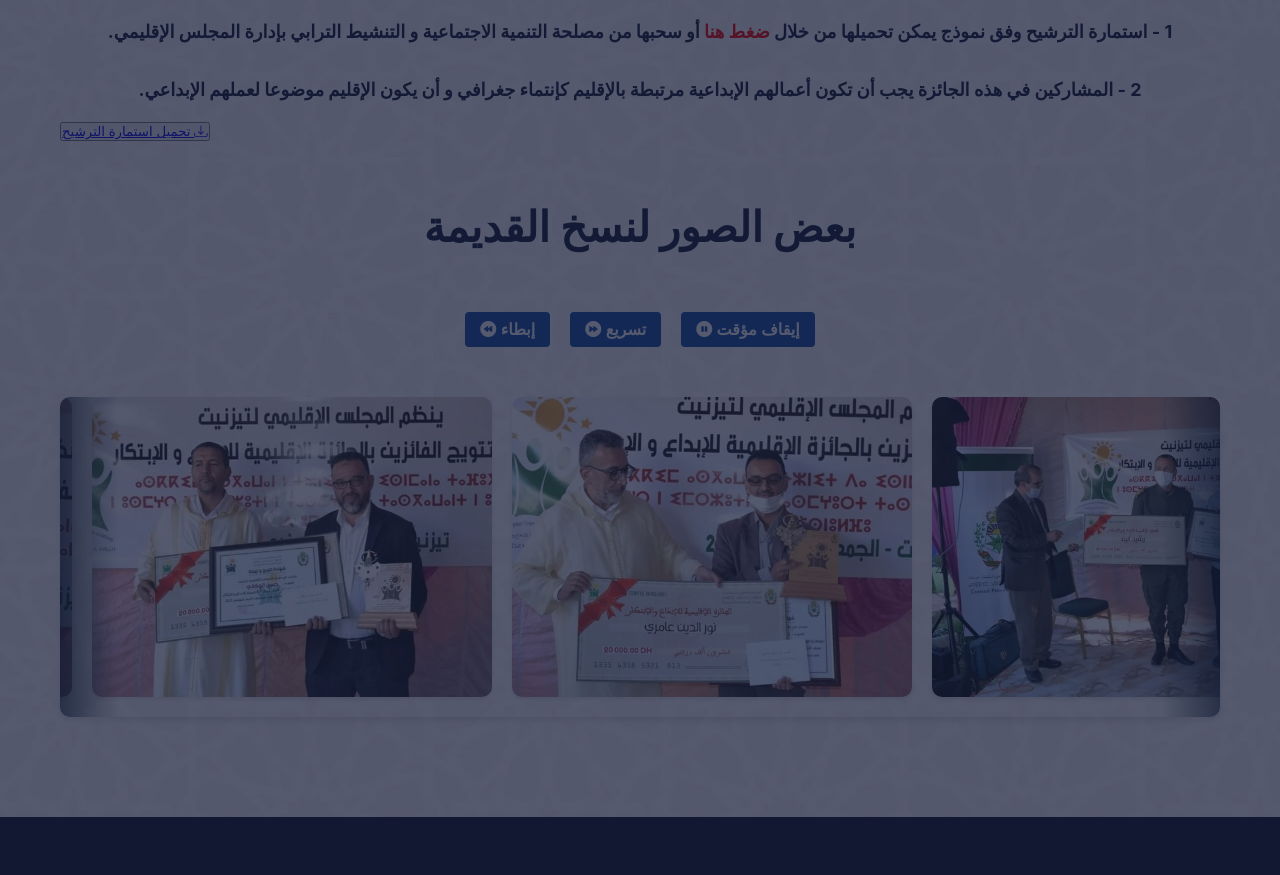
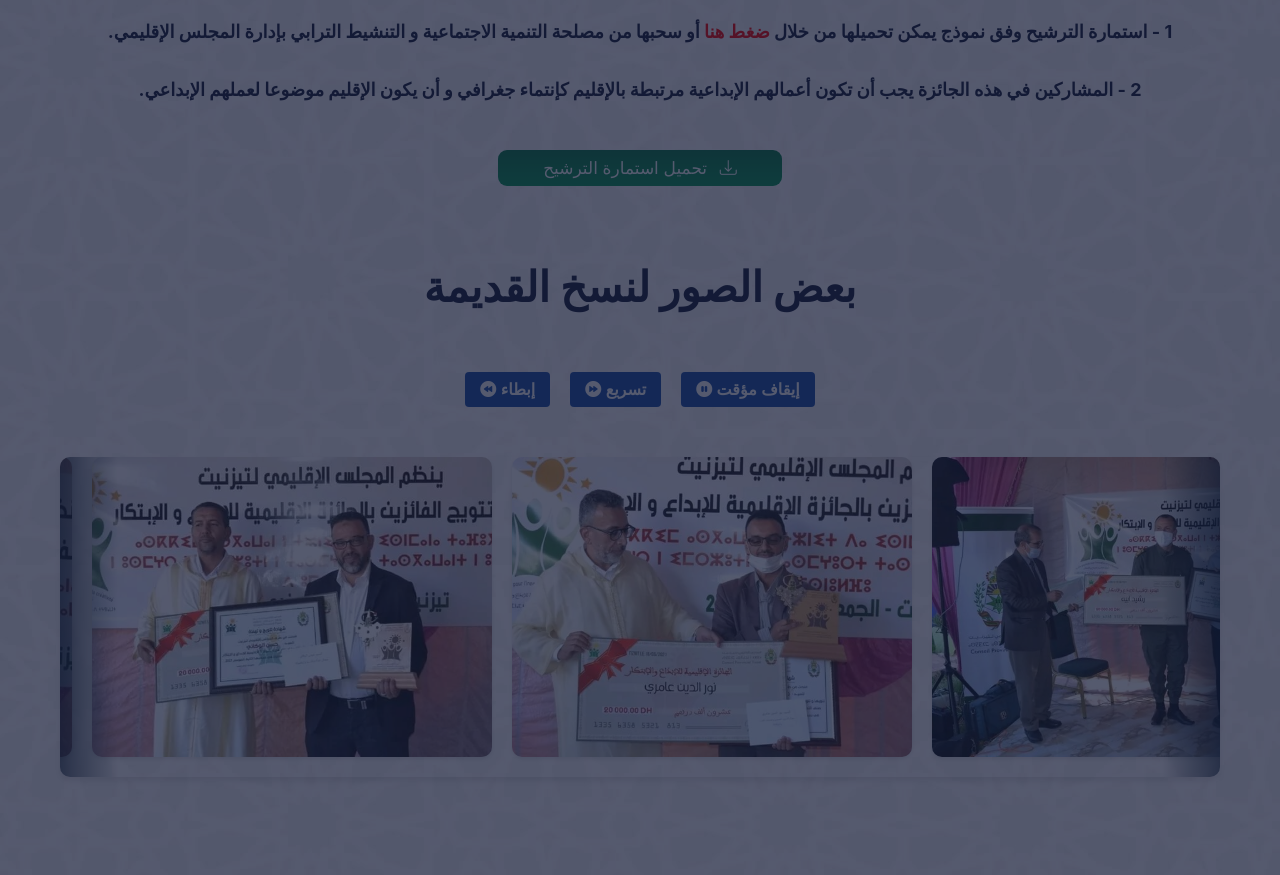
Before and after one commit to BUGA-M/TiznitEvent, a plain HTML site: page index.html in a window 1280 px wide. Shown: the part 2720-3595 px from the top of the page. Drawn offline with nearby package versions, Linux system fonts and the light colour scheme.

Commit message:
modification du btn  css

```diff
--- a/css/styles.css
+++ b/css/styles.css
@@ -923,3 +923,31 @@ footer {
         grid-template-columns: 1fr;
     }
 }
+.cls-btn-an{
+    margin-top: 15px;
+    display: flex;
+    justify-content: center;
+    align-items: center;
+    text-align: center;
+    padding: 15px;
+}
+.cls-btn-an button{
+    padding: 0 45px;
+    height: 36px;
+    border: 0;
+    border-radius: 9px;
+    cursor: pointer;
+    background: linear-gradient(#007740,#009751);
+    transition: background 0.3s ease;
+}
+.cls-btn-an button a{
+    color: white;
+    text-decoration: none;
+    font-size: 17px;
+}
+.cls-btn-an button:hover{
+    background: linear-gradient(#093c24,#02341dc3);
+}
+.cls-btn-an button i {
+    margin-left: 8px;
+}
--- a/index.html
+++ b/index.html
@@ -268,7 +268,7 @@
 
       <h2 class="text-warning-2" > <i class="bi bi-exclamation-triangle"></i> ملاحظة</h2>
       <div class="nomination-warning">
-        <p> 1 - استمارة الترشيح وفق نموذج يمكن تحميلها من خلال <span><a href="/files/event_formulaire.pdf" download="استمارة الترشيح">ضغط هنا</a></span> أو سحبها من مصلحة التنمية الاجتماعية و التنشيط الترابي بإدارة المجلس الإقليمي.</p>
+        <p> 1 - استمارة الترشيح وفق نموذج يمكن تحميلها من خلال <span><a href="/files/event_formulaire.pdf" download="event_formulaire">ضغط هنا</a></span> أو سحبها من مصلحة التنمية الاجتماعية و التنشيط الترابي بإدارة المجلس الإقليمي.</p>
       </div>
       <div class="nomination-warning-2">
         <p> 2 - المشاركين في هذه الجائزة يجب أن تكون أعمالهم الإبداعية مرتبطة بالإقليم كإنتماء جغرافي و أن يكون الإقليم موضوعا لعملهم الإبداعي.</p>
@@ -276,7 +276,7 @@
 
       <div class="cls-btn-an">
         <button>
-          <a href="/files/event_formulaire.pdf" download="استمارة الترشيح">تحميل استمارة الترشيح <i class="bi bi-download"></i></a>
+          <a href="./files/event_formulaire.pdf" download="event_formulaire">تحميل استمارة الترشيح <i class="bi bi-download"></i></a>
         </button>
       </div>
 
```
